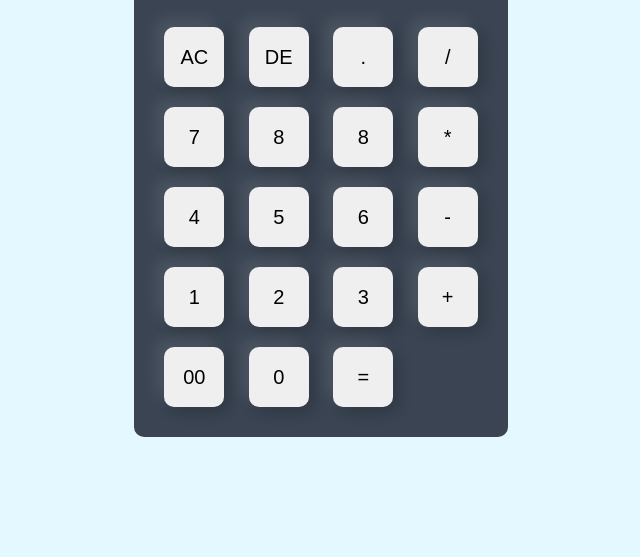
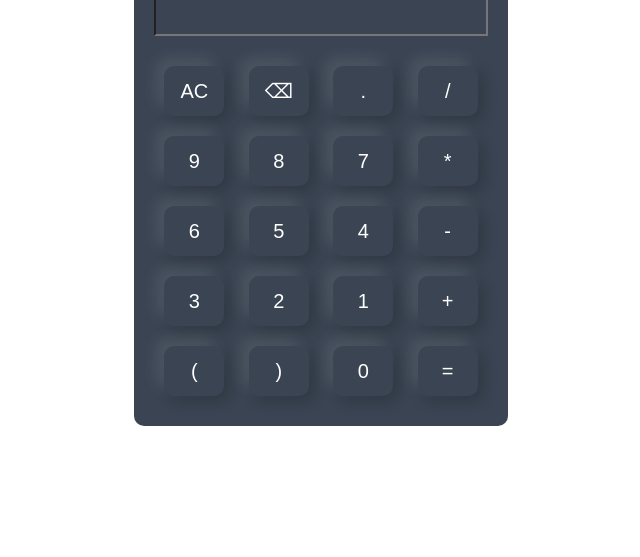
Before and after one commit to asmina7012ta/calculator, a plain HTML site: page index.html in a window 1280 px wide. Shown: the part 243-800 px from the top of the page, without its empty margins (319-959 px from the left). Drawn offline with nearby package versions, Linux system fonts and the light colour scheme.

Commit message:
second commit

```diff
--- a/calc.css
+++ b/calc.css
@@ -1,35 +1,42 @@
 *{
     margin: 0;
     padding: 0;
-    font-family:'poppins',sans-serif;
+    font-family: sans-serif;
     box-sizing: border-box;
 }
 .container{
    width:100%;
    height: 100vh;
-   background-color: #e3f9ff;
+   background-color: #ffffff6c;
    display: flex;
    align-items: center;
    justify-content: center;
-
 }
 .calculator{
-    background: #3a4452;
+    background:#3a4452;
     padding: 20px;
     border-radius: 10px;
 
 }
 .calculator form input{
+    width: 60px;
+    height: 60px;
+    box-shadow: -8px -8px 15px rgba(255, 255, 255, 0.1), 5px 5px 15px rgba(0, 0, 0, 0.2);
+   background: transparent;
+   color: #fff;
+}
+.calculator form button{
     border: 0;
     outline: 0;
     width: 60px;
-    height: 60px;
+    height: 50px;
     border-radius: 10px;
     box-shadow: -8px -8px 15px rgba(255,255,255,0.1), 5px 5px 15px rgba(0,0,0,0.2);
     font-size:20px;
     cursor: pointer;
     margin: 10px;
-    /* background: transparent; */
+    background: transparent;
+    color: #fff;
 }
 form .display{
     display: flex;
@@ -42,7 +49,6 @@ form .display input{
     flex: 1;
     font-size: 45px;
     box-shadow: none;
-
 }
 form input .equal{
     width: 145px;
--- /dev/null
+++ b/calcs.js
@@ -0,0 +1,19 @@
+function displayNum(num){
+    result.value+=num
+
+}
+
+function evaluateExpr(){
+  //expr=result.value
+  //op=eval(expr)
+  //result.value=op
+    result.value=eval(result.value)//string out put evaluation
+
+}
+function allClear(){
+
+    result.value=" "
+}
+function backSpace(){
+    result.value=result.value.slice(0,-1)//copy of a portion of an array into a new array object selected from start to end ( end not included) where start and end represent the index of items in that array.
+}
--- a/index.html
+++ b/index.html
@@ -6,46 +6,52 @@
     <meta name="viewport" content="width=device-width, initial-scale=1.0">
     <title>calculator</title>
     <link rel="stylesheet" href="./calc.css">
+    <link href="https://cdn.jsdelivr.net/npm/bootstrap@5.3.0-alpha1/dist/css/bootstrap.min.css" rel="stylesheet" integrity="sha384-GLhlTQ8iRABdZLl6O3oVMWSktQOp6b7In1Zl3/Jr59b6EGGoI1aFkw7cmDA6j6gD" crossorigin="anonymous">
 </head>
 <body>
-    <div class="container">
+    <div class="container ">
+
         <div class="calculator">
             <form>
+                <h1 class="text-center text-white" >CASIO</h1>
                 <div class="display">
-           <input type="text" name="display">
+                <input id="result" type="text" name="display">
+
                 </div>
                 <div>
-                    <input type="button" value="AC">
-                    <input type="button" value="DE">
-                    <input type="button" value=".">
-                    <input type="button" value="/">
+                    <button onclick="allClear()" type="button"  >AC</button>
+                    <button onclick="backSpace()" type="button"  >&#9003</button>
+                    <button onclick="displayNum('.')" type="button"   >.</button>
+                    <button onclick="displayNum('/')" type="button"  >/</button>
                 </div>
                 <div>
-                    <input type="button" value="7">
-                    <input type="button" value="8">
-                    <input type="button" value="8">
-                    <input type="button" value="*">
+                    <button onclick="displayNum(9)" type="button"  >9</button>
+                    <button onclick="displayNum(8)" type="button"  >8</button>
+                    <button onclick="displayNum(7)" type="button"  >7</button>
+                    <button onclick="displayNum('*')" type="button"  >*</button>
                 </div>
                 <div>
-                    <input type="button" value="4">
-                    <input type="button" value="5">
-                    <input type="button" value="6">
-                    <input type="button" value="-">
+                    <button onclick="displayNum(6)" type="button"  >6</button>
+                    <button onclick="displayNum(5)" type="button"  >5</button>
+                    <button onclick="displayNum(4)" type="button"  >4</button>
+                    <button onclick="displayNum('-')" type="button"  >-</button>
                 </div>
                 <div>
-                    <input type="button" value="1">
-                    <input type="button" value="2">
-                    <input type="button" value="3">
-                    <input type="button" value="+">
+                    <button onclick="displayNum(3)" type="button"   >3</button>
+                    <button onclick="displayNum(2)" type="button"   >2</button>
+                    <button onclick="displayNum(1)" type="button"   >1</button>
+                    <button onclick="displayNum('+')" type="button"   >+</button>
                 </div>
                 <div  >
-                    <input type="button" value="00">
-                    <input type="button" value="0">
-                    <input type="button" value="=" class="equal"  >
+                    <button onclick="displayNum('(')" type="button"  >(</button>
+                    <button onclick="displayNum(')')" type="button"  >)</button>
+                    <button onclick="displayNum(0)" type="button"  >0</button>
+                    <button onclick="evaluateExpr()" type="button" >=</button>
 
                 </div>
             </form>
         </div>
     </div>
 </body>
+<script src="./calcs.js"></script>
 </html>
```
